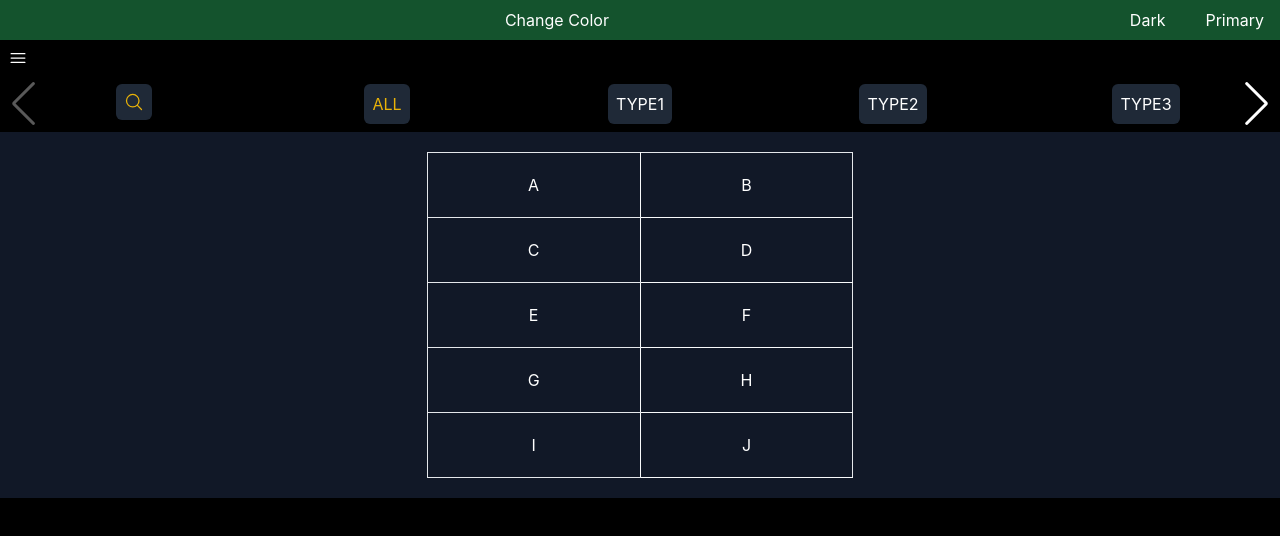
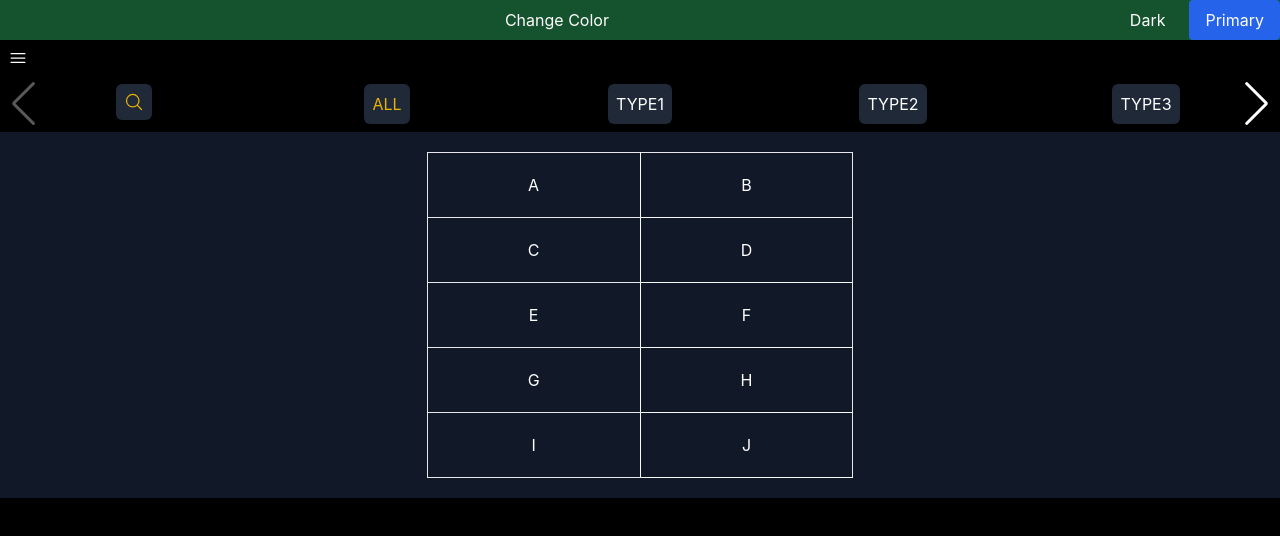
Before and after one commit to lilakima/coding-test-theme-sidebar, a React (Create React App) app: page / in a window 1280 px wide. Shown: the top 536 px of the page. Built offline with nearby package versions, Linux system fonts and the light colour scheme.

Commit message:
refactor: Fix color

```diff
--- a/src/App.js
+++ b/src/App.js
@@ -40,7 +40,7 @@ const App = () => {
         <div className="text-white mx-auto">Change Color</div>
         <div className="flex space-x-2">
           <ColorToggleButton mode="dark" toggleMode={toggleMode} color="dark" label="Dark" />
-          <ColorToggleButton mode="primary" toggleMode={toggleMode} color="blue-600" label="Primary" />
+          <ColorToggleButton mode="primary" toggleMode={toggleMode} color="primary" label="Primary" />
         </div>
       </nav>
       <SidebarToggleMenu />
```
